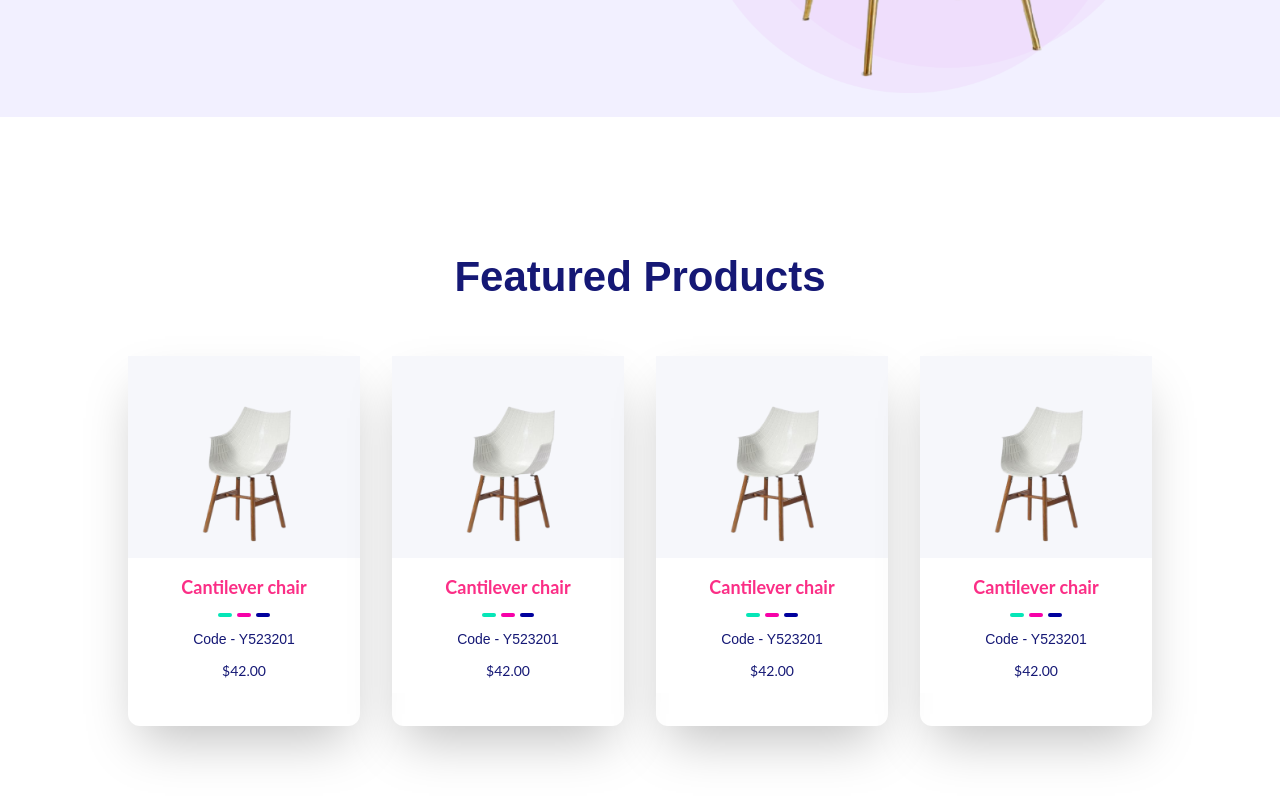
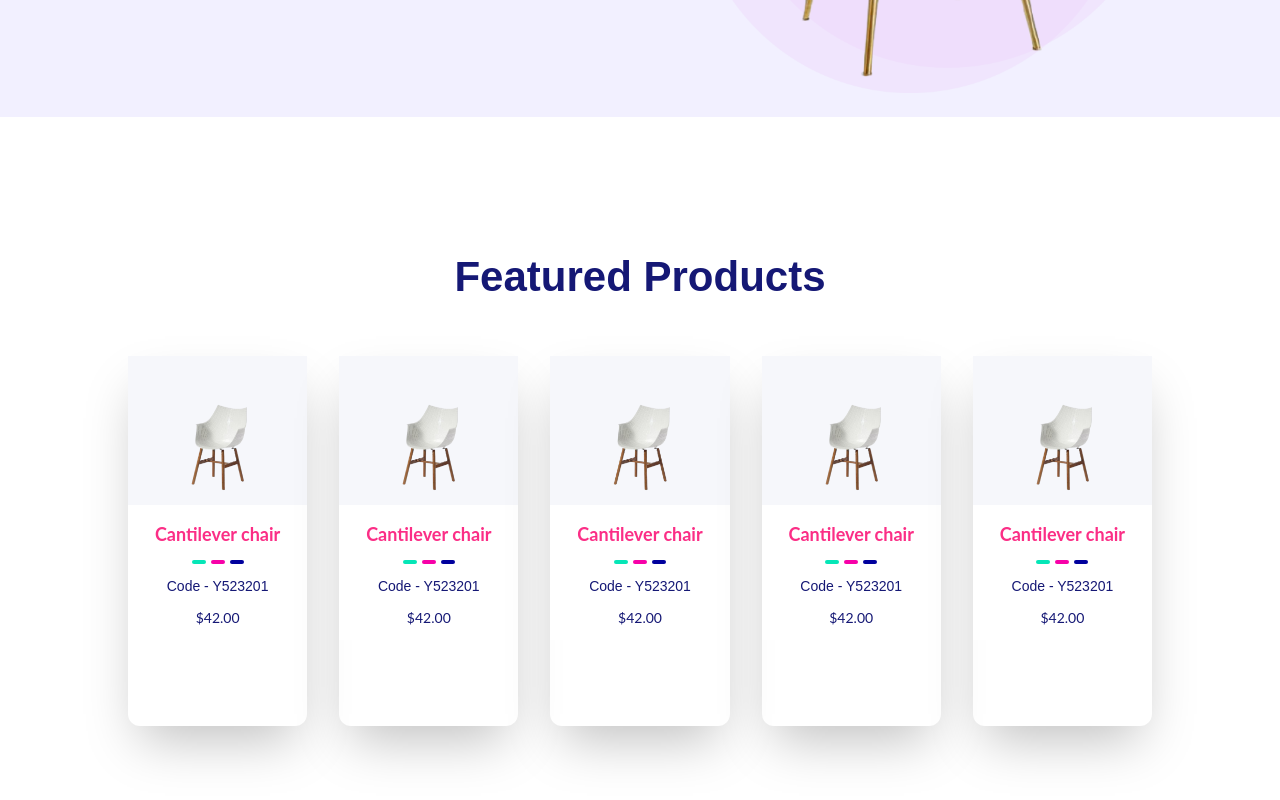
Before and after one commit to yasinn-arafat/Hekto, a React (Vite) app: page / in a window 1280 px wide. Shown: the part 753-1553 px from the top of the page. Built offline with nearby package versions, Linux system fonts and the light colour scheme.

Commit message:
Modified

```diff
--- a/src/Component/HomeComponent/FeaturedProducts/FeaturedProducts.jsx
+++ b/src/Component/HomeComponent/FeaturedProducts/FeaturedProducts.jsx
@@ -15,6 +15,7 @@ const FeaturedProducts = () => {
             <FeaturedCard />
             <FeaturedCard />
             <FeaturedCard />
+            <FeaturedCard />
           </div>
         </div>
       </div>
```
